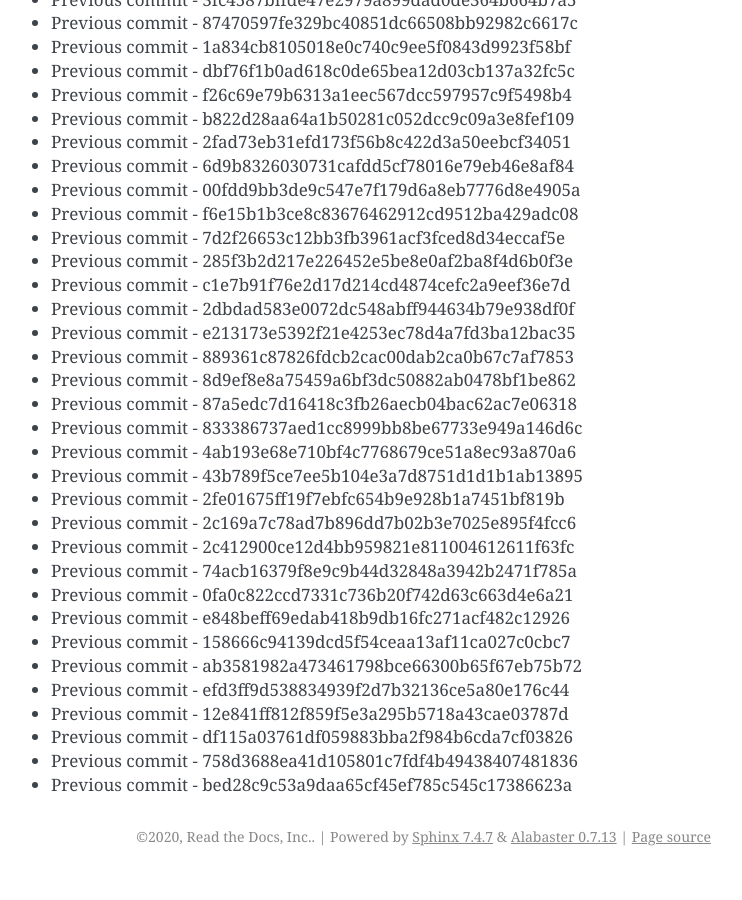
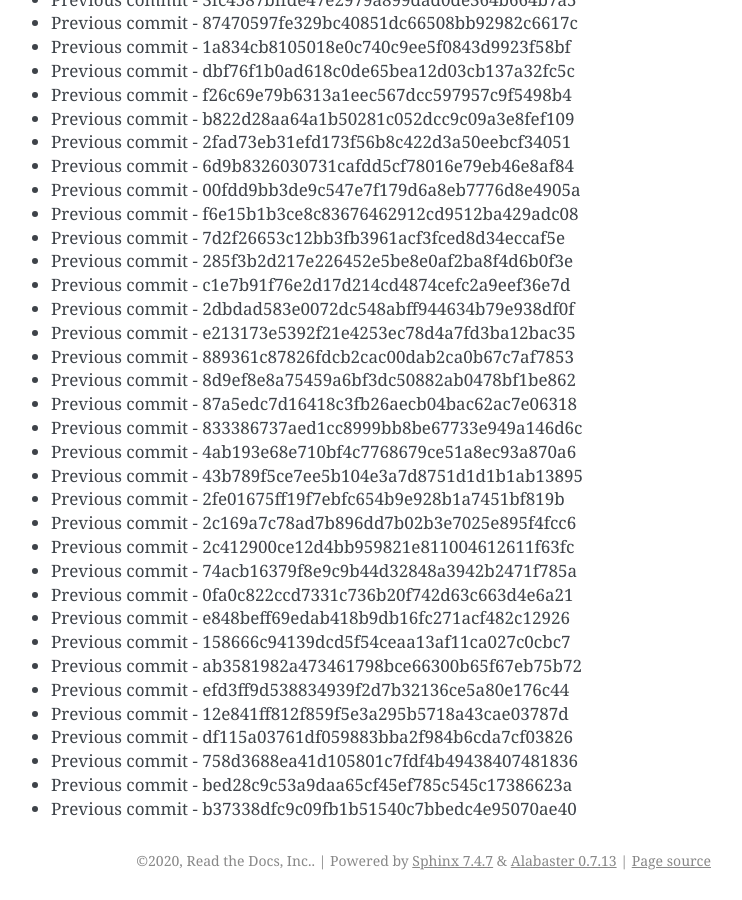
Before and after one commit to readthedocs/rtd-git-stresstest, a Sphinx documentation site: the page built from docs/updates.rst, in a window 1280 px wide and 900 px high, scrolled down 5796 px. Shown: the whole window, without its empty margins (399-1141 px from the left). Built offline with Sphinx 7.4.7, drawn with Linux system fonts in a browser that asks for light colours; before the commit the page ends 6672 px from its top, so only the background shows below that.

Commit message:
Generating commit from previous: b37338dfc9c09fb1b51540c7bbedc4e95070ae40

```diff
--- a/docs/updates.rst
+++ b/docs/updates.rst
@@ -275,3 +275,4 @@ It can be tested for any performance characteristics.
 * Previous commit - df115a03761df059883bba2f984b6cda7cf03826
 * Previous commit - 758d3688ea41d105801c7fdf4b49438407481836
 * Previous commit - bed28c9c53a9daa65cf45ef785c545c17386623a
+* Previous commit - b37338dfc9c09fb1b51540c7bbedc4e95070ae40
```
